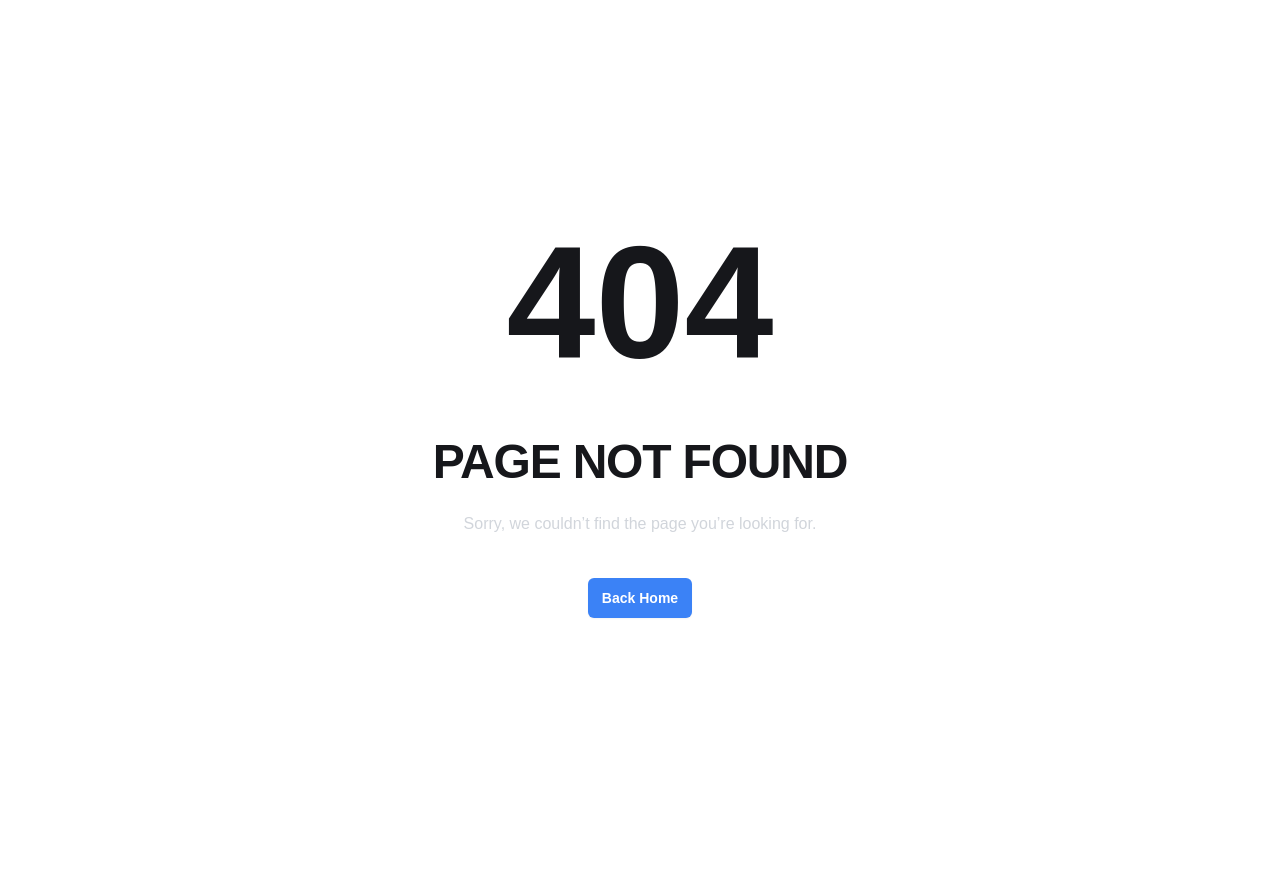
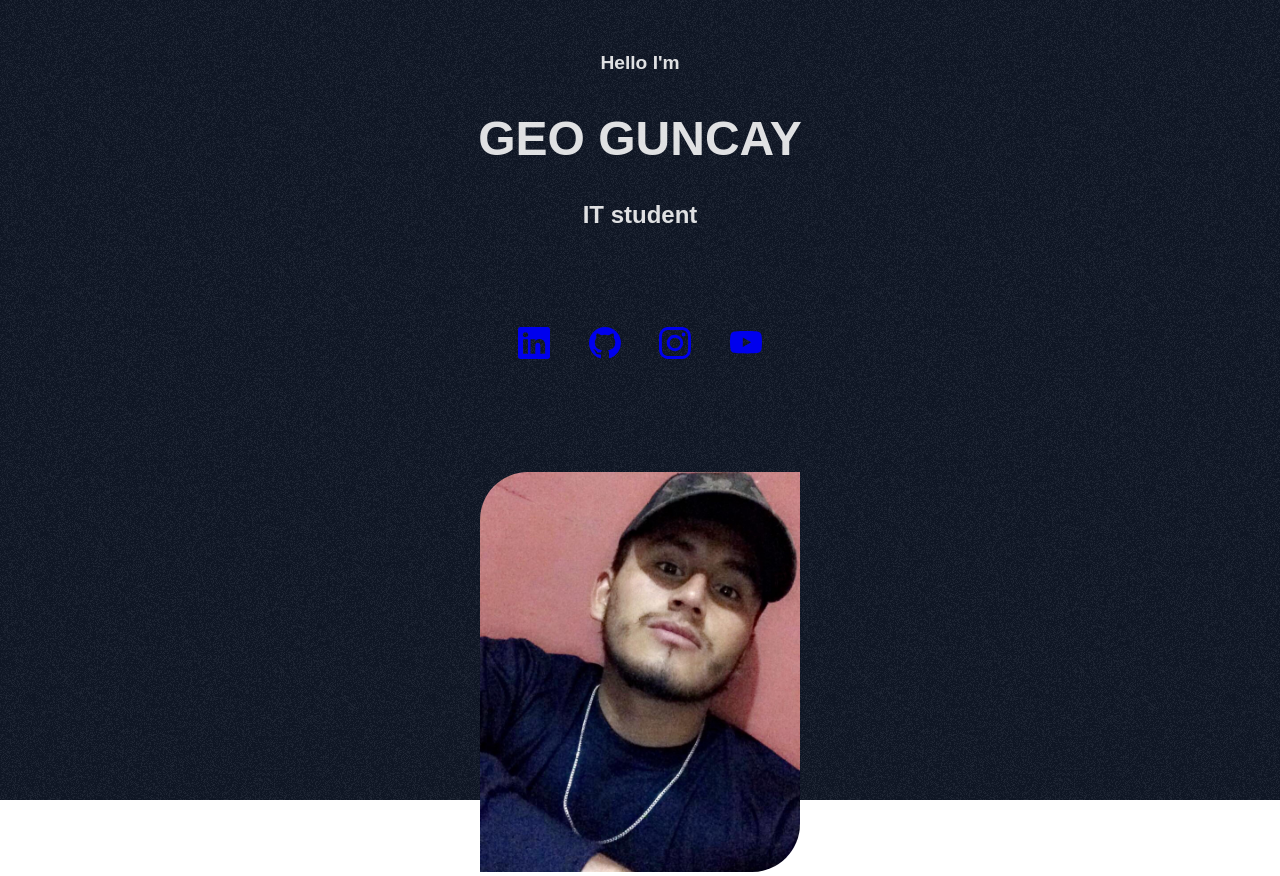
Before and after one commit to geoguncay/geo, a React (Vite) app: page /geo in a window 1280 px wide. Before the commit this address had no page. Before the commit the page ends 800 px from the top, so only its background shows below. Built offline with nearby package versions, Linux system fonts and the light colour scheme.

Commit message:
fix not found

```diff
--- a/index.html
+++ b/index.html
@@ -4,7 +4,6 @@
   <meta charset="UTF-8" />
   <link rel="icon" type="ico" href="/favicon.ico" />
   <meta name="viewport" content="width=device-width, initial-scale=1.0" />
-  <script src="https://cdn.tailwindcss.com"></script>
   <title>Geo Guncay</title>
 </head>
 <body>
--- a/package.json
+++ b/package.json
@@ -2,7 +2,6 @@
   "name": "geo",
   "private": true,
   "version": "0.0.1",
-  "homepage": "geo/",
   "type": "module",
   "scripts": {
     "dev": "vite",
--- a/src/App.jsx
+++ b/src/App.jsx
@@ -1,6 +1,6 @@
 import { BrowserRouter, Routes, Route } from 'react-router-dom';
-import Hero from './components/hero/Hero';
-import NotFound from './components/about/Not';
+import NotFound from './pages/Not';
+import Home from './pages/Home';
 
 function App() {
 	return (
@@ -8,12 +8,12 @@ function App() {
 			<BrowserRouter>
 				<Routes>
 					<Route
-						path='imgeo/'
-						element={<Hero />}
+						path='geo/'
+						element={<Home />}
 					/>
 					<Route
 						path='*'
-						element={<NotFound/>}
+						element={<NotFound />}
 					/>
 				</Routes>
 			</BrowserRouter>
--- a/src/components/about/Not.jsx
+++ /dev/null
@@ -1,26 +0,0 @@
-import { Link } from 'react-router-dom';
-
-export default function NotFound() {
-	return (
-		<>
-			<main className='grid min-h-full h-screen place-items-center bg-dark px-6 py-24 sm:py-32 lg:px-8'>
-				<div className='text-center'>
-					<p className='sm:text-[10rem] text-[15rem] font-semibold text-black-light'>
-						404
-					</p>
-					<h1 className='mt-4 text-3xl font-bold tracking-tight sm:text-5xl uppercase'>
-						Page not found
-					</h1>
-					<p className='mt-6 text-base leading-7 text-gray-300'>
-						Sorry, we couldn’t find the page you’re looking for.
-					</p>
-					<div className='mt-10 flex items-center justify-center gap-x-6'>
-						<a className='rounded-md bg-blue px-3.5 py-2.5 bg-blue-500 text-sm font-semibold text-white shadow-sm hover:bg-blue-300 hover:text-black'>
-							<Link to='imgeo/'>Back Home</Link>
-						</a>
-					</div>
-				</div>
-			</main>
-		</>
-	);
-}
--- a/src/components/hero/Hero.jsx
+++ b/src/components/hero/Hero.jsx
@@ -2,7 +2,6 @@ import React, { Component } from 'react';
 import data from '../../data/data.json';
 import './hero.css';
 import Social from './Social';
-import me from '../../assets/me-about.jpg';
 
 class Hero extends Component {
 	render() {
--- a/src/components/hero/hero.css
+++ b/src/components/hero/hero.css
@@ -7,22 +7,21 @@
 .hero_header {
   display: flex;
 	flex-direction: column;
-	justify-content: center;
 	align-items: center;
 	padding: 2rem 0;
-  line-height: 3rem;
+  line-height: 1.5rem;
 }
 
 .greeting {
-  font-size: 0.8rem;
+  font-size: 1.2rem;
 }
 
 .hero_name {
-  font-size: 2rem;
+  font-size: 3rem;
 }
 
 .hero_tittle {
-  font-size: 1.2rem;
+  font-size: 1.5rem;
 }
 
 .social_icons {
@@ -51,10 +50,4 @@
   #hero{
     height: 100vh;
   }
-  .hero_header{
-    padding: 5rem 0;
-  }
-  .social_icon {
-    padding: 1rem 2rem;
-  }
 }
--- a/src/index.css
+++ b/src/index.css
@@ -12,13 +12,23 @@
 	--primary-bg-light: #ffffff;
 	--primary-bg-green: #3cb652;
 	--primary-bg-transparent: rgb(0 0 0 / 0%);
-  --simple-box-shadow:  #ff4d4d;
+	--simple-box-shadow: #ff4d4d;
 	--bg-img-texture: url(./assets/bg-texture.png);
-  --bg-gradient-red-20: url(./assets/bg-texture.png), linear-gradient(to right, #42312c, #452225);
-  --bg-gradient-red-70: url(./assets/bg-texture.png), linear-gradient(to right, #b07157, #b93d3e);
-  --bg-gradient-green-20: url(./assets/bg-texture.png), linear-gradient(to right, #19332e, #1f3529);
+	--bg-gradient-red-20: url(./assets/bg-texture.png),
+		linear-gradient(to right, #42312c, #452225);
+	--bg-gradient-red-70: url(./assets/bg-texture.png),
+		linear-gradient(to right, #b07157, #b93d3e);
+	--bg-gradient-green-20: url(./assets/bg-texture.png),
+		linear-gradient(to right, #19332e, #1f3529);
 }
-body{
+html {
+	scroll-behavior: smooth;
+}
+::-webkit-scrollbar {
+	display: none;
+}
+
+body {
 	box-sizing: border-box;
 	padding: 0;
 	margin: 0;
@@ -29,5 +39,58 @@ body{
 		color: var(--primary-text-dark);
 		background-color: var(--primary-bg-light);
 	}
+  #hero{
+    color: var(--primary-text-light);
+  }
+}
 
+/* not found */
+.not_found {
+  background-image: var(--bg-img-texture);
+	display: flex;
+	height: 100vh;
+	flex-direction: column;
+	text-align: center;
+	justify-content: center;
+  /* color: #3cb652; */
 }
+
+.tex_404 {
+	font-size: 15rem;
+	font-weight: bold;
+  margin: 2rem;
+}
+
+
+.not_found_tittle {
+	text-transform: uppercase;
+	font-weight: bold;
+}
+
+.btn_back {
+  margin-top: 1rem;
+  display: flex;
+  justify-content: center;
+}
+
+.btn_404 {
+  border-radius: 0.8rem;
+	padding: 1rem;
+	background: var(--bg-gradient-red-70);
+}
+
+
+.btn_404:hover {
+  background: var(--bg-gradient-green-20);
+}
+.btn_404 a {
+  text-decoration: none;
+  color: var(--primary-bg-light);
+}
+
+
+@media only screen and (max-width: 768px) {
+	.tex_404 {
+		font-size: 10rem;
+	}
+}
--- /dev/null
+++ b/src/pages/Home.jsx
@@ -0,0 +1,14 @@
+import React, { Component } from 'react';
+import Hero from '../components/hero/Hero';
+
+class Home extends Component {
+	render() {
+		return (
+			<>
+				<Hero></Hero>
+			</>
+		);
+	}
+}
+
+export default Home;
--- /dev/null
+++ b/src/pages/Not.jsx
@@ -0,0 +1,16 @@
+import { Link } from 'react-router-dom';
+
+export default function NotFound() {
+	return (
+		<main className='not_found'>
+			<p className='tex_404'>404</p>
+			<h1 className='not_found_tittle'>Page not found</h1>
+			<p>Sorry, we couldn’t find the page you’re looking for. </p>
+			<div className='btn_back'>
+				<div className='btn_404'>
+					<Link to='geo/'>Back Home</Link>
+				</div>
+			</div>
+		</main>
+	);
+}
```
Also changed, not shown: src/components/hero/Social.jsx (+8 -4 lines), 1 other file (tests, documents, lock files or other folders). Lines whose indentation alone changed are shown as unchanged.
